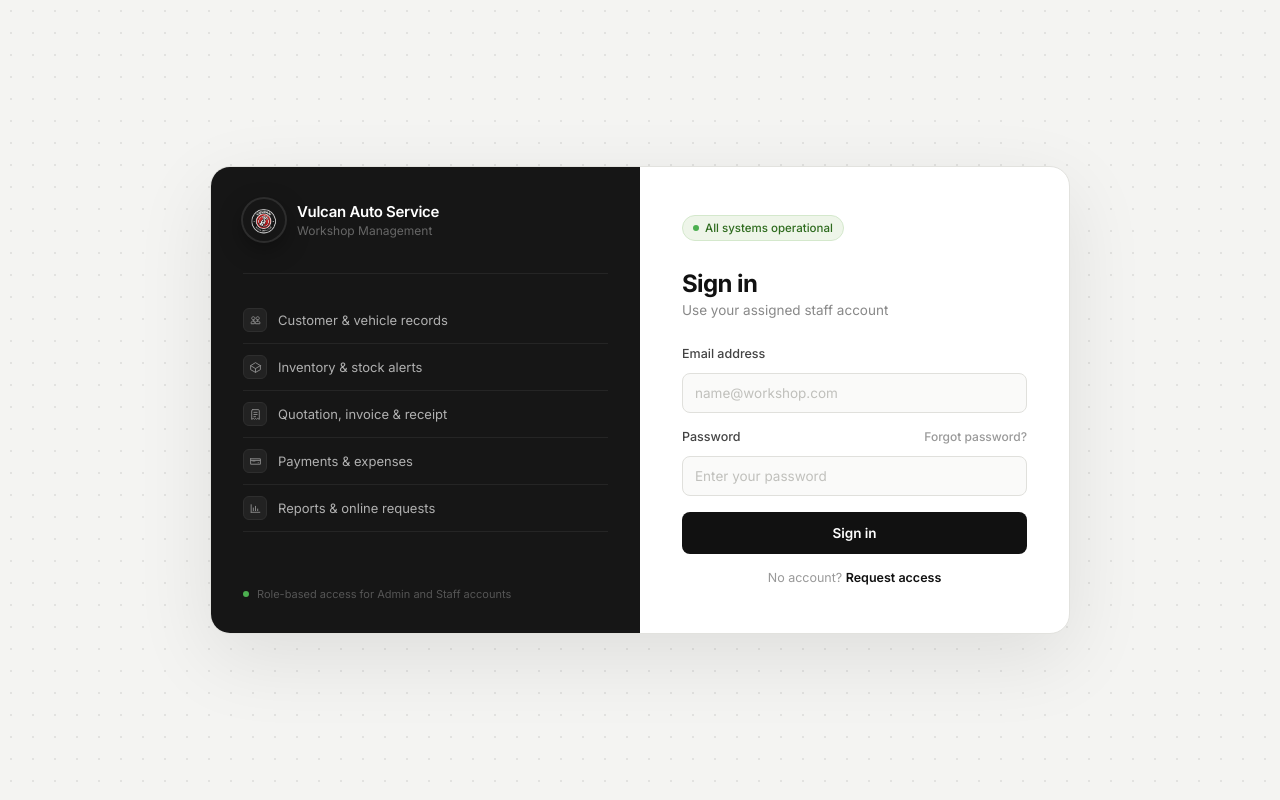
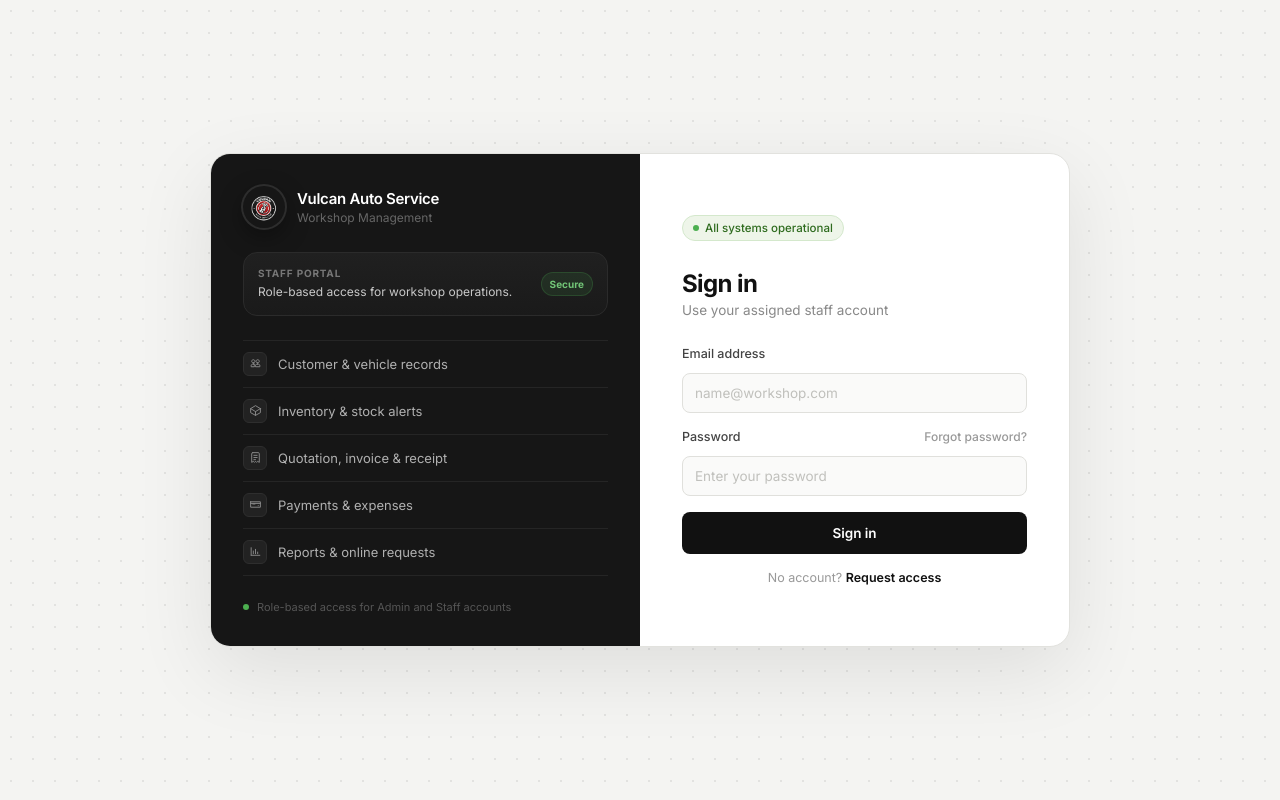
Before and after one commit to azeruya/cikgu-kereta-frontend, a Vue app: page /login in a window 1280 px wide. Built offline with nearby package versions, Linux system fonts and the light colour scheme; no server answers; what vue3-apexcharts would draw is missing.

Commit message:
more attempt on login ui

```diff
--- a/src/views/Login.vue
+++ b/src/views/Login.vue
@@ -11,6 +11,14 @@
             <h1>Vulcan Auto Service</h1>
             <p>Workshop Management</p>
           </div>
+        </div>
+
+        <div class="portal-card">
+          <div>
+            <span class="portal-label">Staff portal</span>
+            <p>Role-based access for workshop operations.</p>
+          </div>
+          <span class="portal-badge">Secure</span>
         </div>
 
         <div class="module-list">
@@ -191,7 +199,7 @@ export default {
   padding: 32px;
   display: flex;
   flex-direction: column;
-  gap: 32px;
+  gap: 24px;
 }
 
 .brand-top {
@@ -228,7 +236,7 @@ export default {
   flex: 1;
   display: flex;
   flex-direction: column;
-  justify-content: center;
+  justify-content: flex-start;
   border-top: 1px solid #252525;
 }
 
@@ -339,6 +347,44 @@ export default {
 .form-heading p {
   font-size: 13.5px;
   color: #888;
+}
+
+/* portal card */
+.portal-card {
+  padding: 14px;
+  background: linear-gradient(180deg, #202020, #1a1a1a);
+  border: 1px solid #2b2b2b;
+  border-radius: 14px;
+  display: flex;
+  align-items: center;
+  justify-content: space-between;
+  gap: 12px;
+}
+
+.portal-label {
+  display: block;
+  font-size: 10px;
+  color: #777;
+  text-transform: uppercase;
+  letter-spacing: 0.08em;
+  font-weight: 700;
+  margin-bottom: 4px;
+}
+
+.portal-card p {
+  font-size: 12px;
+  color: #c8c8c8;
+  line-height: 1.45;
+}
+
+.portal-badge {
+  padding: 5px 8px;
+  border-radius: 999px;
+  background: rgba(76, 175, 80, 0.12);
+  color: #72c577;
+  border: 1px solid rgba(76, 175, 80, 0.22);
+  font-size: 10px;
+  font-weight: 700;
 }
 
 /* ── FIELDS ── */
```
